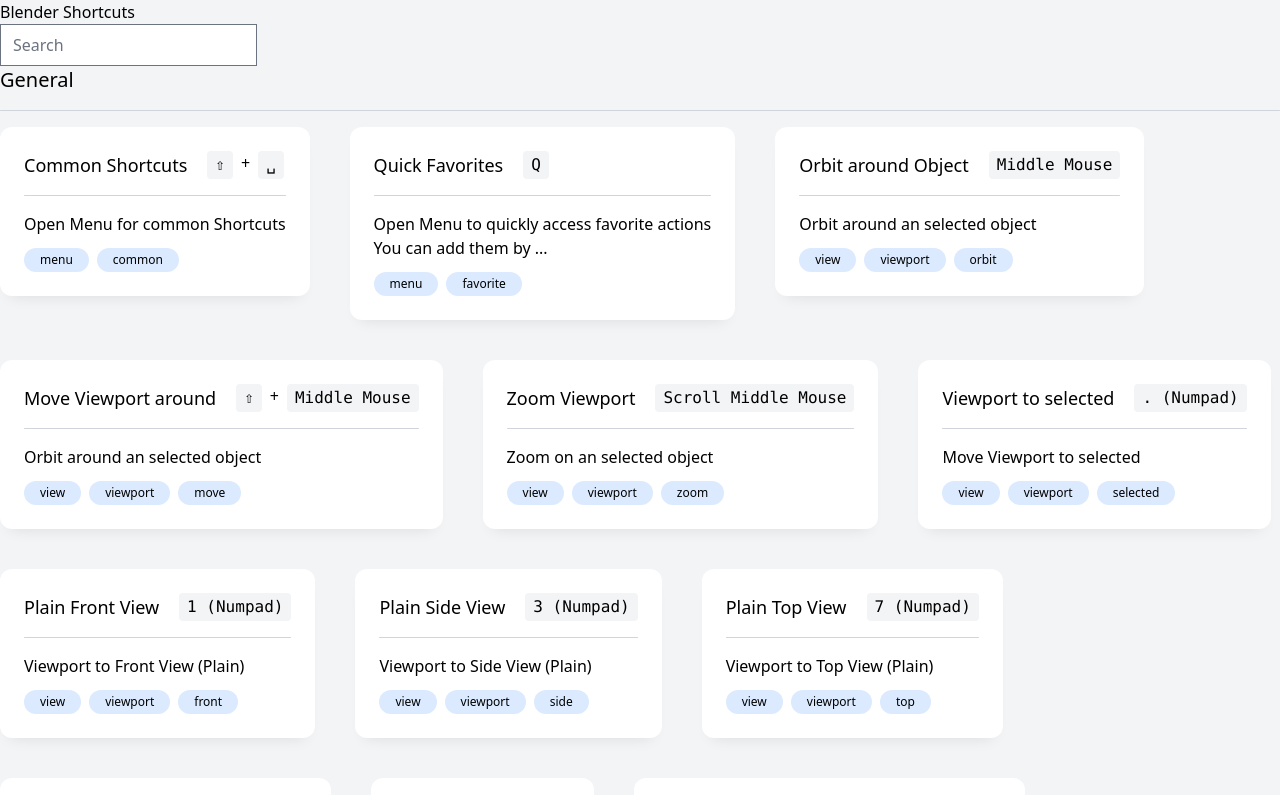
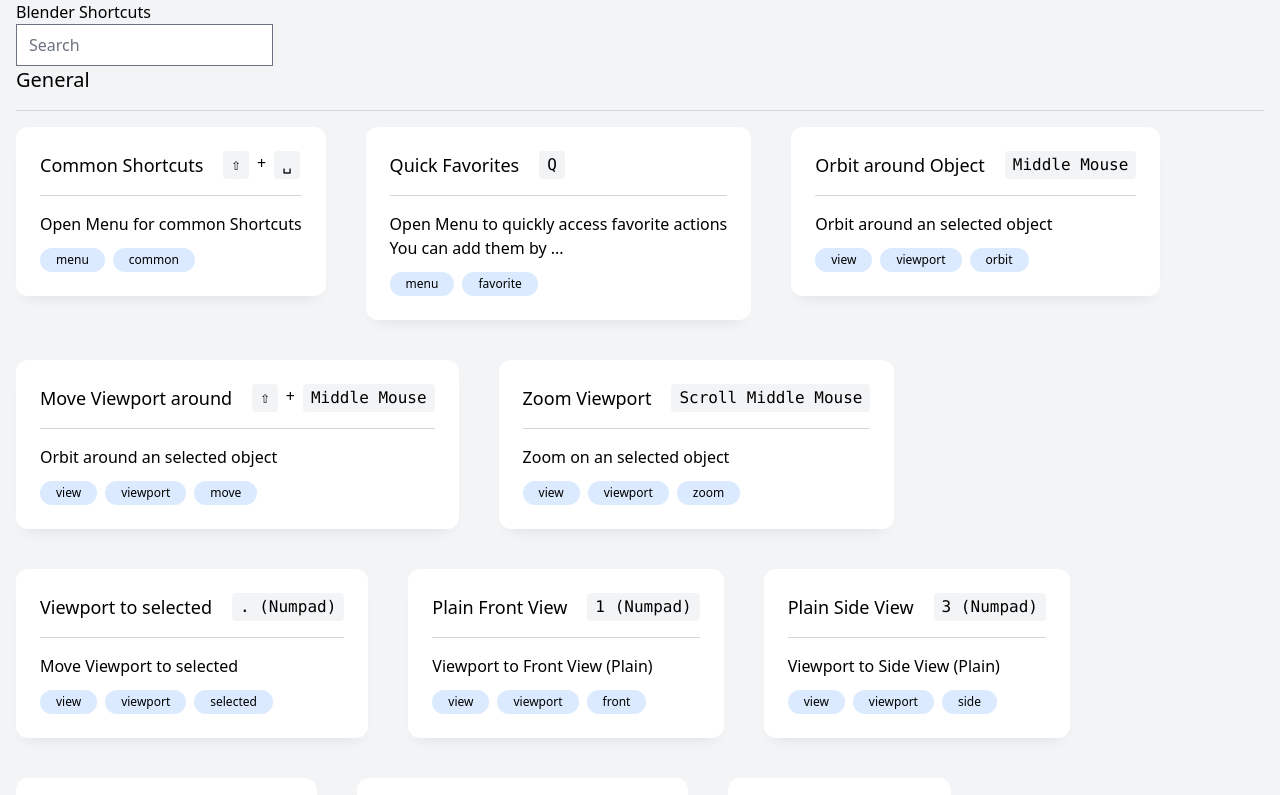
Before and after one commit to EeveeInGaa/blender-shortcuts, an Angular app: page / in a window 1280 px wide. Shown: the top 795 px of the page. Built offline with nearby package versions, Linux system fonts and the light colour scheme.

Commit message:
style: add padding to global styles

```diff
--- a/src/app/app.component.html
+++ b/src/app/app.component.html
@@ -1,9 +1,9 @@
-<header>
+<header class="container">
   <p>Blender Shortcuts</p>
   <app-search></app-search>
 </header>
 
-<main>
+<main class="grow container">
   <h2 class="text-xl">General</h2>
   <app-separator></app-separator>
   <div class="flex flex-wrap gap-10">
--- a/src/styles.css
+++ b/src/styles.css
@@ -2,8 +2,13 @@
 @tailwind components;
 @tailwind utilities;
 
+html {
+  @apply overflow-y-scroll min-h-full w-full h-full bg-[#f3f4f6];
+  font-size: 100%;
+}
+
 body {
-  @apply bg-[#f3f4f6];
+  @apply min-h-full h-full;
 }
 
 :host {
@@ -25,3 +30,7 @@
 kbd {
   @apply bg-gray-100 rounded font-medium px-2 py-0.5 w-fit font-mono;
 }
+
+.container {
+  @apply ml-auto mr-auto px-4 w-full;
+}
```
